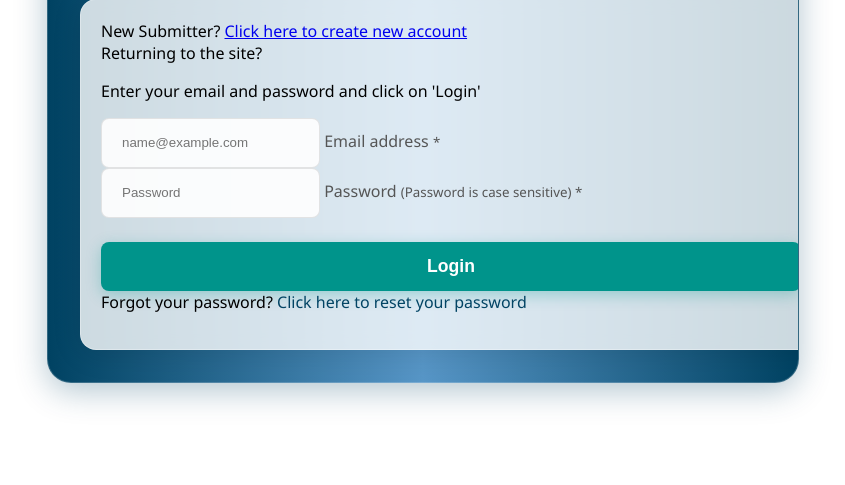
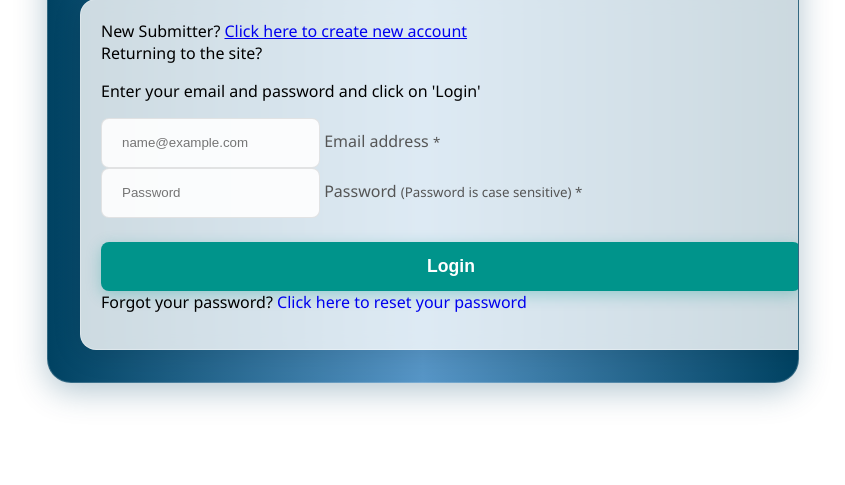
Before and after one commit to slive3718/prism2, a CodeIgniter 4 app: template app/Views/event/login.php in a window 1280 px wide. Shown: the part 1819-2304 px from the top of the page, without its empty margins (217-1062 px from the left). Run offline with PHP 8.4 and a stand-in for CodeIgniter, Linux system fonts and the light colour scheme; the template is opened without the code that fills it, so the values that code supplies are empty; some libraries are stand-ins or nearby versions.

Commit message:
Update login.php

```diff
--- a/app/Views/event/login.php
+++ b/app/Views/event/login.php
@@ -151,7 +151,6 @@
     /* Link hover effects */
 
     .forgotPasswordBtn {
-        color: var(--primary-color);
         font-weight: 500;
         text-decoration: none;
         transition: all 0.2s;
```
